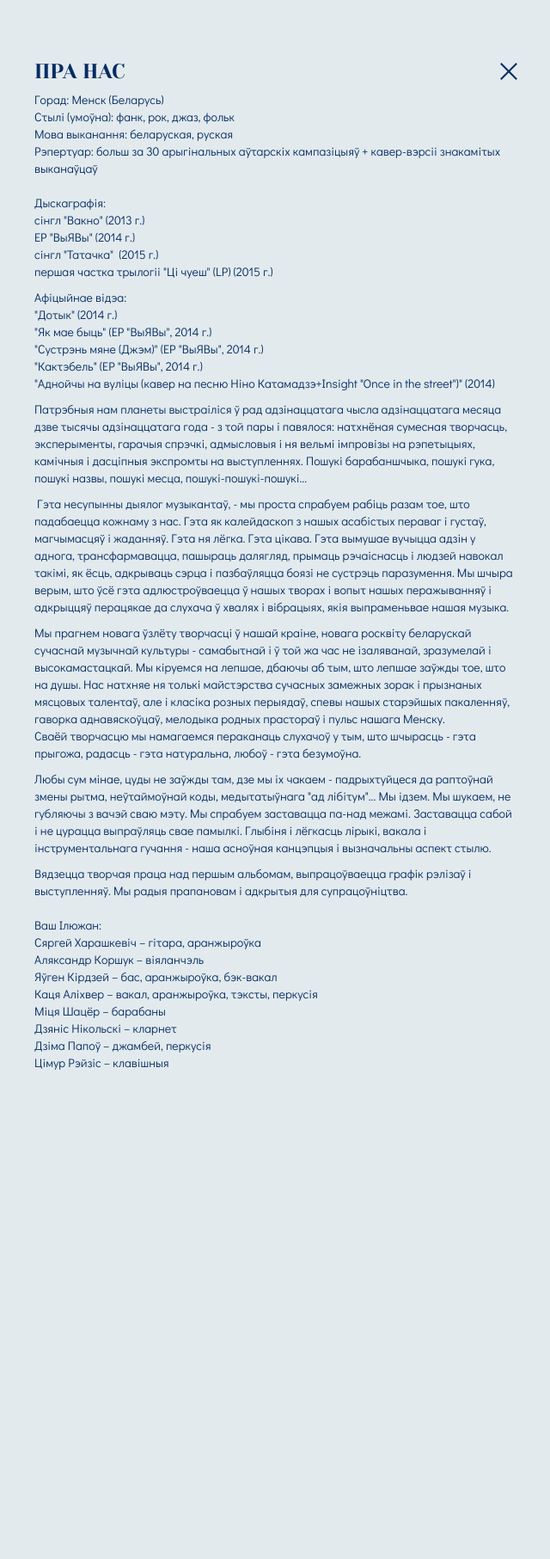
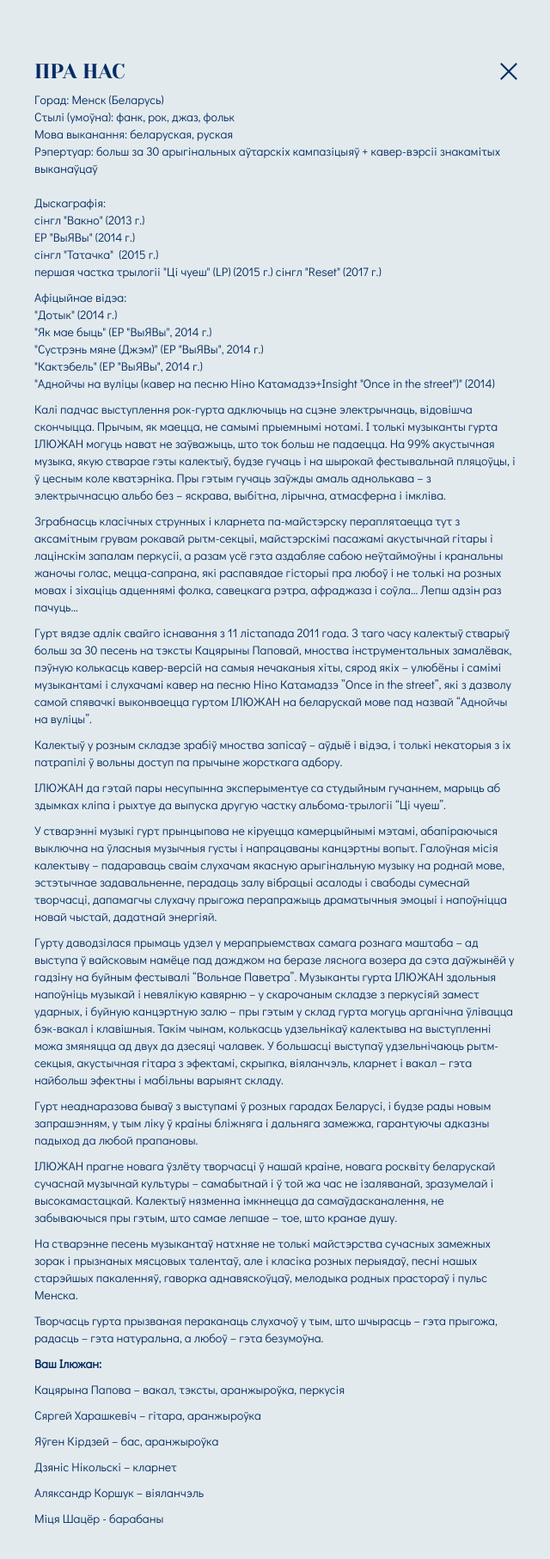
Before and after one commit to masterjus/iluzhan.com, a PHP site: page /be/ in a window 1280 px wide, after a click on "Чытаць далей". Shown: the top 1813 px of the page at 86% size, without its empty margins (320-960 px from the left). Run offline with PHP 8.4, Linux system fonts and the light colour scheme.

Commit message:
Change About

```diff
--- a/be/data/about.php
+++ b/be/data/about.php
@@ -57,10 +57,10 @@ $about = [
     "left-text" => "Горад: Менск (Беларусь)<br />
 Стылі&nbsp;(умоўна): фанк, рок, джаз, фольк<br />
 Мова выканання: беларуская, руская<br />
-Рэпертуар: больш за 30 арыгінальных аўтарскіх кампазіцыяў +&nbsp;кавер-вэрсіі&nbsp;знакамітых выканаўцаў<br />",
+Рэпертуар: больш за 30 арыгінальных аўтарскіх кампазіцыяў<br />",
 
     //ТЕКСТ КОТОРЫЙ НАХОДИТСЯ СПРАВА
-    "right-text" => "Патрэбныя нам планеты выстраіліся ў рад адзінаццатага чысла адзінаццатага месяца дзве тысячы адзінаццатага года - з той пары і павялося: натхнёная сумесная творчасць, эксперыменты, гарачыя спрэчкі, адмысловыя і ня вельмі імпровізы на рэпетыцыях, камічныя і дасціпныя экспромты на выступленнях. Пошукі барабаншчыка, пошукі гука, пошукі назвы, пошукі месца, пошукі-пошукі-пошукі...",
+    "right-text" => "Калі падчас выступлення рок-гурта адключыць на сцэне электрычнаць, відовішча скончыцца. Прычым, як маецца, не самымі прыемнымі нотамі. І толькі музыканты гурта ІЛЮЖАН могуць нават не заўважыць, што ток больш не падаецца. На 99% акустычная музыка, якую стварае гэты калектыў, будзе гучаць і на шырокай фестывальнай пляцоўцы, і ў цесным коле кватэрніка.",
 
     //ПОЛНЫЙ ТЕКСТ КОТОРЫЙ ОТОБРАЖАЕТСЯ ВО ВСПЛЫВАЮЩЕМ ОКНЕ
     "full-text" => '<p>Горад: Менск (Беларусь)<br />
@@ -72,7 +72,9 @@ $about = [
 сінгл "Вакно" (2013 г.)<br />
 ЕР "ВыЯВы" (2014 г.)<br />
 сінгл "Татачка" &nbsp;(2015 г.)<br />
-першая частка трылогіі "Ці чуеш" (LP) (2015 г.)</p>
+першая частка трылогіі "Ці чуеш" (LP) (2015 г.)
+сiнгл "Reset" (2017 г.)<br />
+</p>
 
 <p>Афіцыйнае відэа:<br />
 "Дотык" (2014 г.)<br />
@@ -80,20 +82,23 @@ $about = [
 "Сустрэнь мяне (Джэм)"&nbsp;(ЕР "ВыЯВы", 2014 г.)<br />
 "Кактэбель"&nbsp;(ЕР "ВыЯВы", 2014 г.)<br />
 "Аднойчы на вуліцы (кавер на песню Ніно Катамадзэ+Insight&nbsp;"Once in the street")" (2014)</p>
-<p>Патрэбныя нам планеты выстраіліся ў рад адзінаццатага чысла адзінаццатага месяца дзве тысячы адзінаццатага года - з той пары і павялося: натхнёная сумесная творчасць, эксперыменты, гарачыя спрэчкі, адмысловыя і ня вельмі імпровізы на рэпетыцыях, камічныя і дасціпныя экспромты на выступленнях. Пошукі барабаншчыка, пошукі гука, пошукі назвы, пошукі месца, пошукі-пошукі-пошукі...</p>
-<p>&nbsp;Гэта несупынны дыялог музыкантаў, - мы проста спрабуем рабіць разам тое, што падабаецца кожнаму з нас. Гэта як калейдаскоп з нашых асабістых пераваг і густаў, магчымасцяў і жаданняў. Гэта ня лёгка. Гэта цікава. Гэта вымушае вучыцца адзін у аднога, трансфармавацца, пашыраць далягляд, прымаць рэчаіснасць і людзей навокал такімі, як ёсць, адкрываць сэрца і пазбаўляцца боязі не сустрэць паразумення. Мы шчыра верым, што ўсё гэта адлюстроўваецца ў нашых творах і вопыт нашых перажыванняў і адкрыццяў перацякае да слухача ў хвалях і вібрацыях, якія выпраменьвае нашая музыка.&nbsp;</p>
-<p>Мы прагнем новага ўзлёту творчасці ў нашай краіне, новага росквіту беларускай сучаснай музычнай культуры - самабытнай і ў той жа час не ізаляванай, зразумелай і высокамастацкай. Мы кіруемся на лепшае, дбаючы аб тым, што лепшае заўжды тое, што на душы. Нас натхняе ня толькі майстэрства сучасных замежных зорак і прызнаных мясцовых талентаў, але і класіка розных перыядаў, спевы нашых старэйшых пакаленняў, гаворка аднавяскоўцаў, мелодыка родных прастораў і пульс нашага Менску.<br />
-Сваёй творчасцю мы намагаемся пераканаць слухачоў у тым, што шчырасць - гэта прыгожа, радасць - гэта натуральна, любоў - гэта безумоўна.</p>
-<p>Любы сум мінае, цуды не заўжды там, дзе мы іх чакаем - падрыхтуйцеся да раптоўнай змены рытма, неўтаймоўнай коды, медытатыўнага "ад лібітум"... Мы ідзем. Мы шукаем, не губляючы з вачэй сваю мэту. Мы спрабуем заставацца па-над межамі. Заставацца сабой і не цурацца выпраўляць свае памылкі. Глыбіня і лёгкасць лірыкі, вакала і інструментальнага гучання - наша асноўная канцэпцыя і вызначальны аспект стылю.</p>
-<p>Вядзецца творчая праца над першым альбомам, выпрацоўваецца графік рэлізаў і выступленняў. Мы радыя прапановам і адкрытыя для супрацоўніцтва.&nbsp;<br />
-<br />
-Ваш Ілюжан:<br />
-Сяргей Харашкевіч – гітара, аранжыроўка<br />
-Аляксандр Коршук – віяланчэль<br />
-Яўген Кірдзей – бас, аранжыроўка, бэк-вакал<br />
-Каця Аліхвер –&nbsp;вакал, аранжыроўка, тэксты, перкусія<br />
-Міця Шацёр – барабаны<br />
-Дзяніс Нікольскі – кларнет<br />
-Дзіма Папоў – джамбей, перкусія<br />
-Цімур Рэйзіс&nbsp;– клавішныя</p>',
+<p>Калі падчас выступлення рок-гурта адключыць на сцэне электрычнаць, відовішча скончыцца. Прычым, як маецца, не самымі прыемнымі нотамі. І толькі музыканты гурта ІЛЮЖАН могуць нават не заўважыць, што ток больш не падаецца. На 99% акустычная музыка, якую стварае гэты калектыў, будзе гучаць і на шырокай фестывальнай пляцоўцы, і ў цесным коле кватэрніка. Пры гэтым гучаць заўжды амаль аднолькава – з электрычнасцю альбо без – яскрава, выбітна, лірычна, атмасферна і імкліва.</p>
+<p>Зграбнасць класічных струнных і кларнета па-майстэрску пераплятаецца тут з аксамітным грувам рокавай рытм-секцыі, майстэрскімі пасажамі акустычнай гітары і лацінскім запалам перкусіі, а разам усё гэта аздабляе сабою неўтаймоўны і кранальны жаночы голас, мецца-сапрана, які распавядае гісторыі пра любоў і не толькі на розных мовах і зіхаціць адценнямі фолка, савецкага рэтра, афраджаза і соўла… Лепш адзін раз пачуць…
+<p>Гурт вядзе адлік свайго існавання з 11 лістапада 2011 года. З таго часу калектыў стварыў больш за 30 песень на тэксты Кацярыны Паповай, мноства інструментальных замалёвак, пэўную колькасць кавер-версій на самыя нечаканыя хіты, сярод якіх – улюбёны і самімі музыкантамі і слухачамі кавер на песню Ніно Катамадзэ ”Once in the street”, які з дазволу самой спявачкі выконваецца гуртом ІЛЮЖАН на беларускай мове пад назвай “Аднойчы на вуліцы”.</p>
+<p>Калектыў у розным складзе зрабіў мноства запісаў – аўдыё і відэа, і толькі некаторыя з іх патрапілі ў вольны доступ па прычыне жорсткага адбору.</p>
+<p>ІЛЮЖАН да гэтай пары несупынна эксперыментуе са студыйным гучаннем, марыць аб здымках кліпа і рыхтуе да выпуска другую частку альбома-трылогіі “Ці чуеш”.</p>
+<p>У стварэнні музыкі гурт прынцыпова не кіруецца камерцыйнымі мэтамі, абапіраючыся выключна на ўласныя музычныя густы і напрацаваны канцэртны вопыт. Галоўная місія калектыву – падараваць сваім слухачам якасную арыгінальную музыку на роднай мове, эстэтычнае задавальненне, перадаць залу вібрацыі асалоды і свабоды сумеснай творчасці, дапамагчы слухачу прыгожа перапражыць драматычныя эмоцыі і напоўніцца новай чыстай, дадатнай энергіяй.</p>
+<p>Гурту даводзілася прымаць удзел у мерапрыемствах самага рознага маштаба – ад выступа ў вайсковым намёце пад дажджом на беразе ляснога возера да сэта даўжынёй у гадзіну на буйным фестывалі “Вольнае Паветра”. Музыканты гурта ІЛЮЖАН здольныя напоўніць музыкай і невялікую кавярню – у скарочаным складзе з перкусіяй замест ударных, і буйную канцэртную залю – пры гэтым у склад гурта могуць арганічна ўлівацца бэк-вакал і клавішныя. Такім чынам, колькасць удзельнікаў калектыва на выступленні можа змяняцца ад двух да дзесяці чалавек. У большасці выступаў удзельнічаюць рытм-секцыя, акустычная гітара з эфектамі, скрыпка, віяланчэль, кларнет і вакал – гэта найбольш эфектны і мабільны варыянт складу.</p>
+<p>Гурт неаднаразова бываў з выступамі ў розных гарадах Беларусі, і будзе рады новым запрашэнням, у тым ліку ў краіны бліжняга і дальняга замежжа, гарантуючы адказны падыход да любой прапановы.</p>
+<p>ІЛЮЖАН прагне новага ўзлёту творчасці ў нашай краіне, новага росквіту беларускай сучаснай музычнай культуры – самабытнай і ў той жа час не ізаляванай, зразумелай і высокамастацкай. Калектыў нязменна імкннецца да самаўдасканалення, не забываючыся пры гэтым, што самае лепшае – тое, што кранае душу.</p>
+<p>На стварэнне песень музыкантаў натхняе не толькі майстэрства сучасных замежных зорак і прызнаных мясцовых талентаў, але і класіка розных перыядаў, песні нашых старэйшых пакаленняў, гаворка аднавяскоўцаў, мелодыка родных прастораў і пульс Менска.</p>
+<p>Творчасць гурта прызваная пераканаць слухачоў у тым, што шчырасць – гэта прыгожа, радасць – гэта натуральна, а любоў – гэта безумоўна.</p>
+<p><strong>Ваш Ілюжан:</strong></p>
+<p>Кацярына Папова – вакал, тэксты, аранжыроўка, перкусія</p>
+<p>Сяргей Харашкевіч – гітара, аранжыроўка</p>
+<p>Яўген Кірдзей – бас, аранжыроўка</p>
+<p>Дзяніс Нікольскі – кларнет</p>
+<p>Аляксандр Коршук – віяланчэль</p>
+<p>Міця Шацёр - барабаны</p>
+',
 ];
```
Also changed, not shown: data/about.php (+16 -13 lines), docs/be/index.html (+1 -1 lines), docs/index.html (+1 -1 lines), 1 other file.
